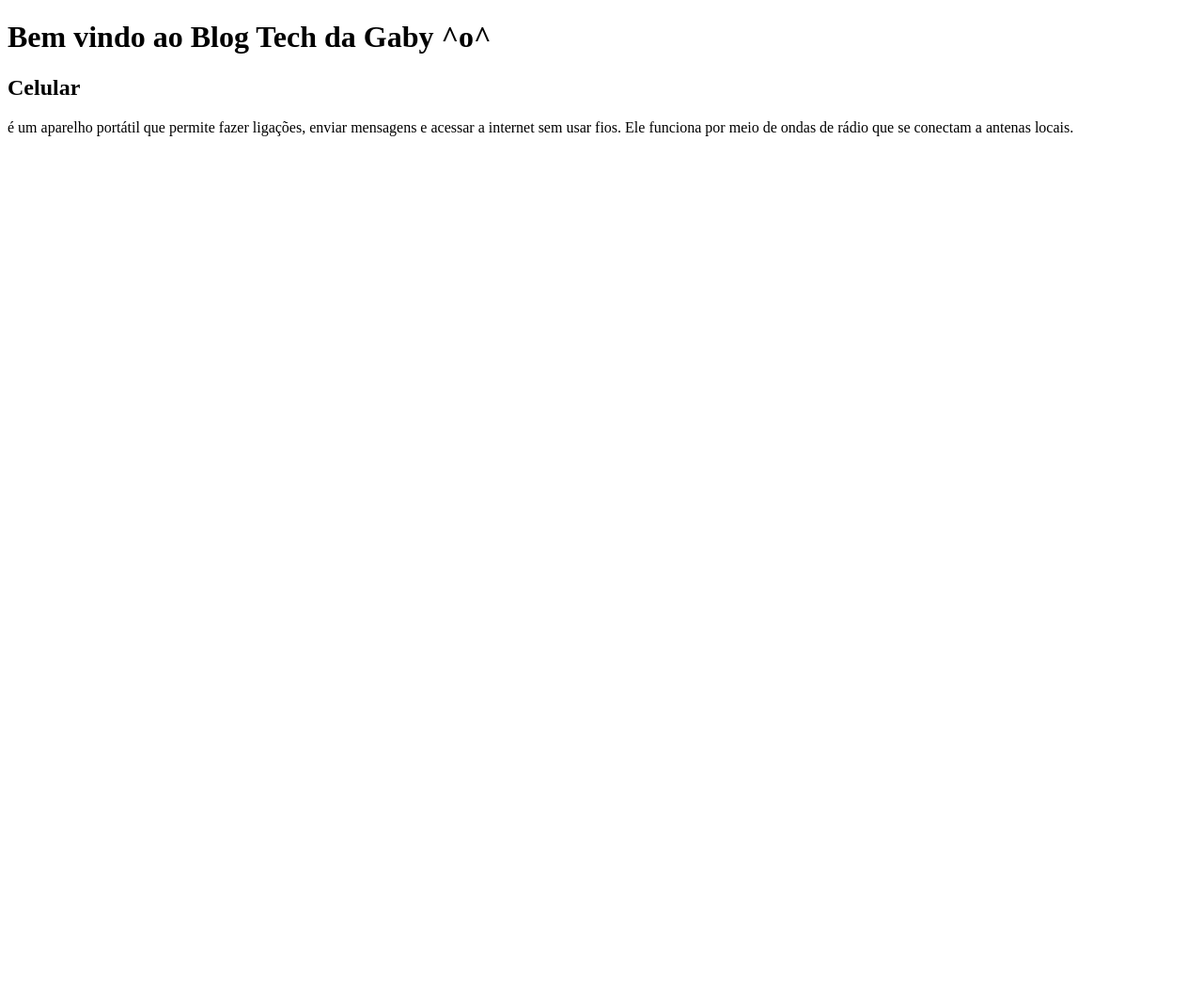
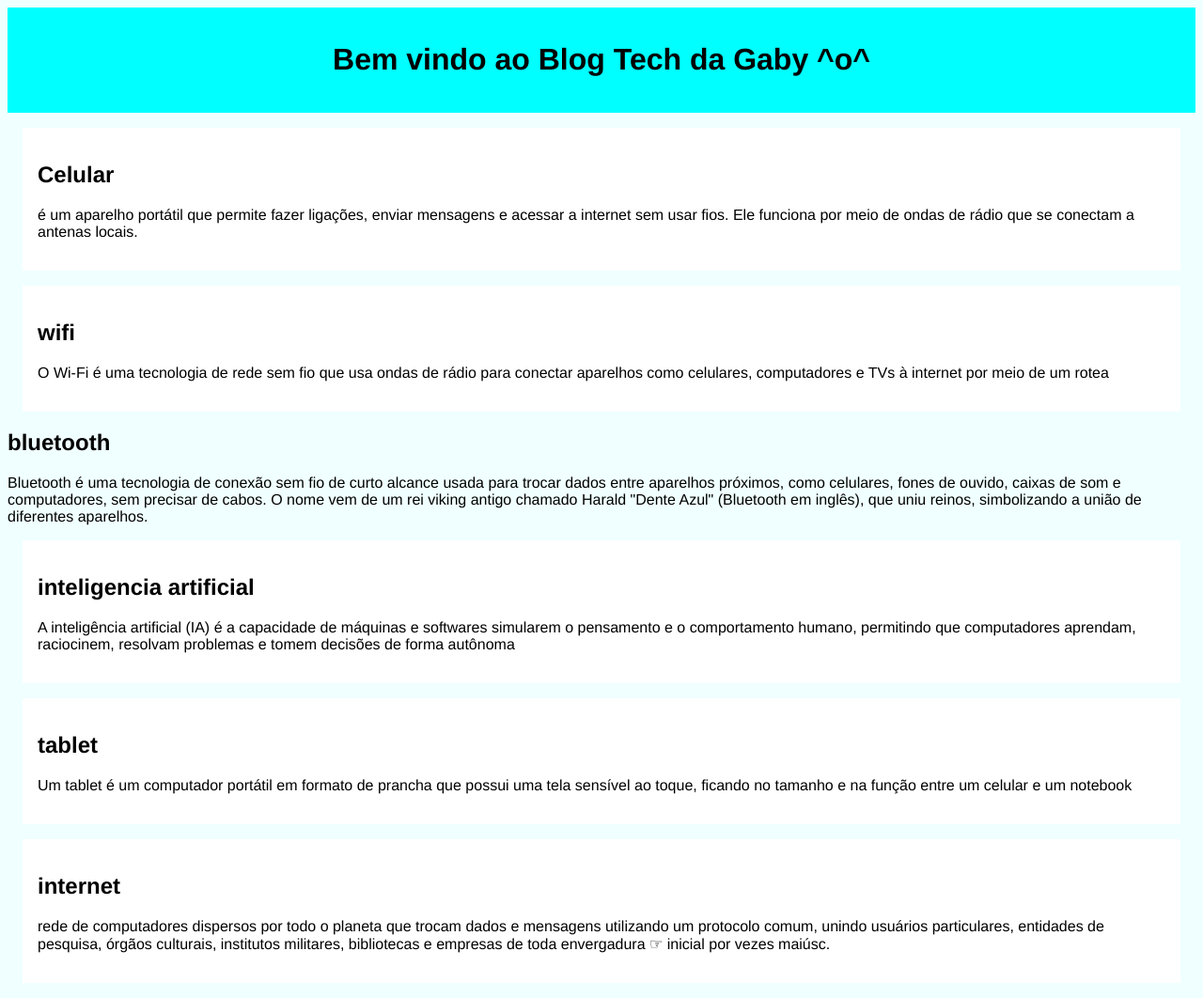
Before and after one commit to gabriellypoiski-afk/Blog-Tech-Gaby-1-A, a plain HTML site: page index.html in a window 1280 px wide. Shown: the whole page at 94% size. Before the commit the page ends 800 px from the top, so only its background shows below. Drawn offline with Linux system fonts and the light colour scheme.

Commit message:
css completo

```diff
--- a/index.html
+++ b/index.html
@@ -16,4 +16,33 @@
             Ele funciona por meio de ondas de rádio que se conectam a antenas locais.</p>
     </section>
 </body>
+<section>
+    <h2>wifi</h2>
+    <p>O Wi-Fi é uma tecnologia de rede sem fio que usa ondas de rádio para conectar
+        aparelhos como celulares, computadores e TVs à internet por meio de um rotea </p>
+</section>
+<h2>bluetooth</h2>
+<p>Bluetooth é uma tecnologia de conexão sem fio de curto alcance usada para trocar dados entre aparelhos próximos, como
+    celulares, fones de ouvido, caixas de som e computadores, sem precisar de cabos.
+    O nome vem de um rei viking antigo chamado Harald "Dente Azul" (Bluetooth em inglês), que uniu reinos, simbolizando
+    a união de diferentes aparelhos.</p>
+<section>
+    <h2>inteligencia artificial</h2>
+    <p>A inteligência artificial (IA) é a capacidade de máquinas e softwares simularem
+        o pensamento e o comportamento humano, permitindo que computadores aprendam, raciocinem, resolvam problemas e
+        tomem decisões de forma autônoma</p>
+</section>
+<section>
+    <h2>tablet</h2>
+    <p>Um tablet é um computador portátil em formato de prancha que possui uma tela sensível ao toque, ficando no
+        tamanho e na função entre um celular e um notebook</p>
+</section>
+<section>
+    <h2>internet</h2>
+    <p>rede de computadores dispersos por todo o planeta que trocam dados e mensagens utilizando um protocolo comum,
+        unindo usuários particulares, entidades de pesquisa,
+        órgãos culturais, institutos militares, bibliotecas e empresas de toda envergadura ☞ inicial por vezes maiúsc.
+    </p>
+</section>
+</body>
 </html>
--- a/style.css
+++ b/style.css
@@ -0,0 +1,15 @@
+body{
+    background-color: azure;
+    font-family: 'Franklin Gothic Medium', 'Arial Narrow', Arial, sans-serif;
+}
+header{
+    background-color: aqua;
+    text-align: center;
+    padding: 16px;
+    margin: 0 auto;
+}
+section{
+    background-color: white;
+    padding: 16px;
+    margin: 16px;
+}
```
